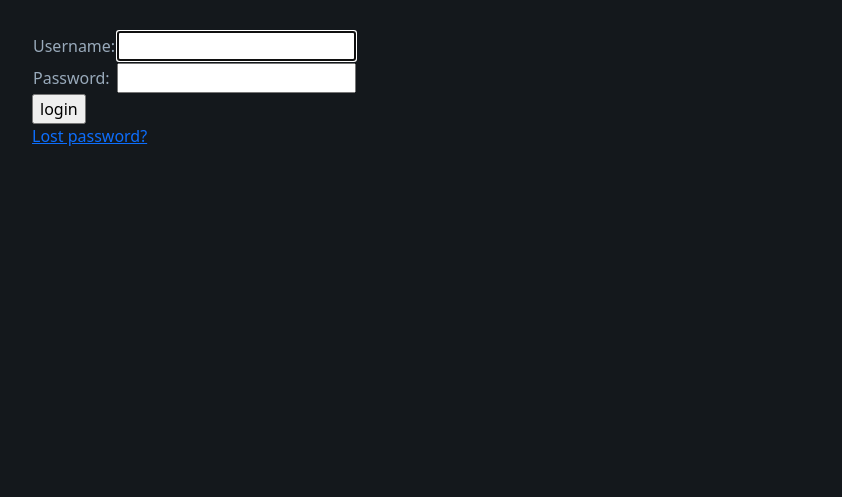
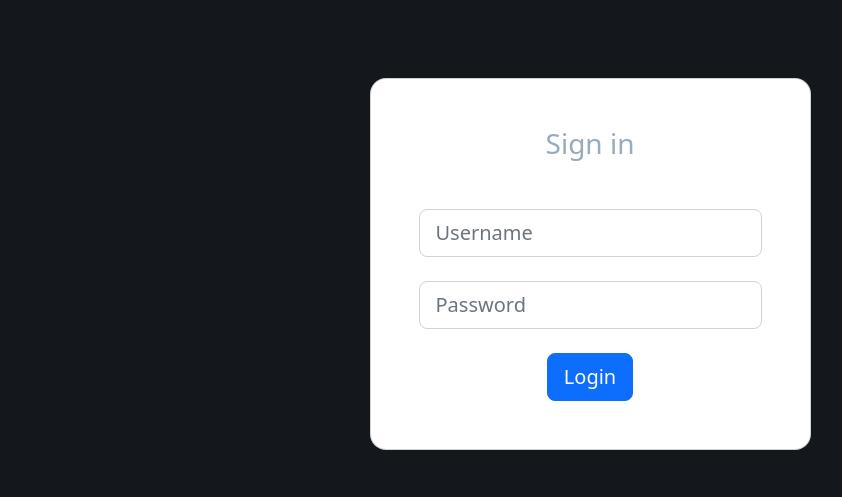
Before and after one commit to matthewleighton/productlifespan, a Django app: page /accounts/login/ in a window 1280 px wide. Shown: the part 56-553 px from the top of the page, without its empty margins (50-892 px from the left). Run offline with Django 4.2, Linux system fonts and the light colour scheme.

Commit message:
Update login page styling

```diff
--- a/productlifespan/settings.py
+++ b/productlifespan/settings.py
@@ -19,7 +19,7 @@ BASE_DIR = Path(__file__).resolve().parent.parent
 MEDIA_ROOT = ''
 MEDIA_URL = os.path.join(MEDIA_ROOT, "/")
 
-
+LOGOUT_REDIRECT_URL = '/'
 
 # Quick-start development settings - unsuitable for production
 # See https://docs.djangoproject.com/en/4.1/howto/deployment/checklist/
--- a/products/static/products/style.css
+++ b/products/static/products/style.css
@@ -103,3 +103,5 @@ th {
 	text-align: center;
 	width: 100px;
 }
+
+#login-form
--- a/templates/registration/login.html
+++ b/templates/registration/login.html
@@ -15,24 +15,39 @@
 	{% endif %}
 {% endif %}
 
-<form method="post" action="{% url 'login' %}">
+<form method="post" action="{% url 'login' %}" id="login-form">
 	{% csrf_token %}
-	<table>
-	<tr>
-		<td>{{ form.username.label_tag }}</td>
-		<td>{{ form.username }}</td>
-	</tr>
-	<tr>
-		<td>{{ form.password.label_tag }}</td>
-		<td>{{ form.password }}</td>
-	</tr>
-	</table>
 
-	<input type="submit" value="login">
+	<section class="">
+		<div class="container py-5 h-100">
+			<div class="row d-flex justify-content-center align-items-center h-100">
+				<div class="col-12 col-md-8 col-lg-6 col-xl-5">
+					<div class="card shadow-2-strong" style="border-radius: 1rem;">
+						<div class="card-body p-5 text-center">
+
+							<h3 class="mb-5">Sign in</h3>
+
+						<div class="form-outline mb-4">
+							<input type="text" class="form-control form-control-lg" placeholder="Username" name="username" />
+						</div>
+
+						<div class="form-outline mb-4">
+							<input type="password" class="form-control form-control-lg" placeholder="Password" name="password" />
+						</div>
+
+						<button class="btn btn-primary btn-lg btn-block" type="submit">Login</button>
+
+						</div>
+					</div>
+				</div>
+			</div>
+		</div>
+	</section>
+
 	<input type="hidden" name="next" value="{{ next }}">
 </form>
 
 {# Assumes you set up the password_reset view in your URLconf #}
-<p><a href="{% url 'password_reset' %}">Lost password?</a></p>
+<!-- <p><a href="{% url 'password_reset' %}">Lost password?</a></p> -->
 
 {% endblock %}
```
